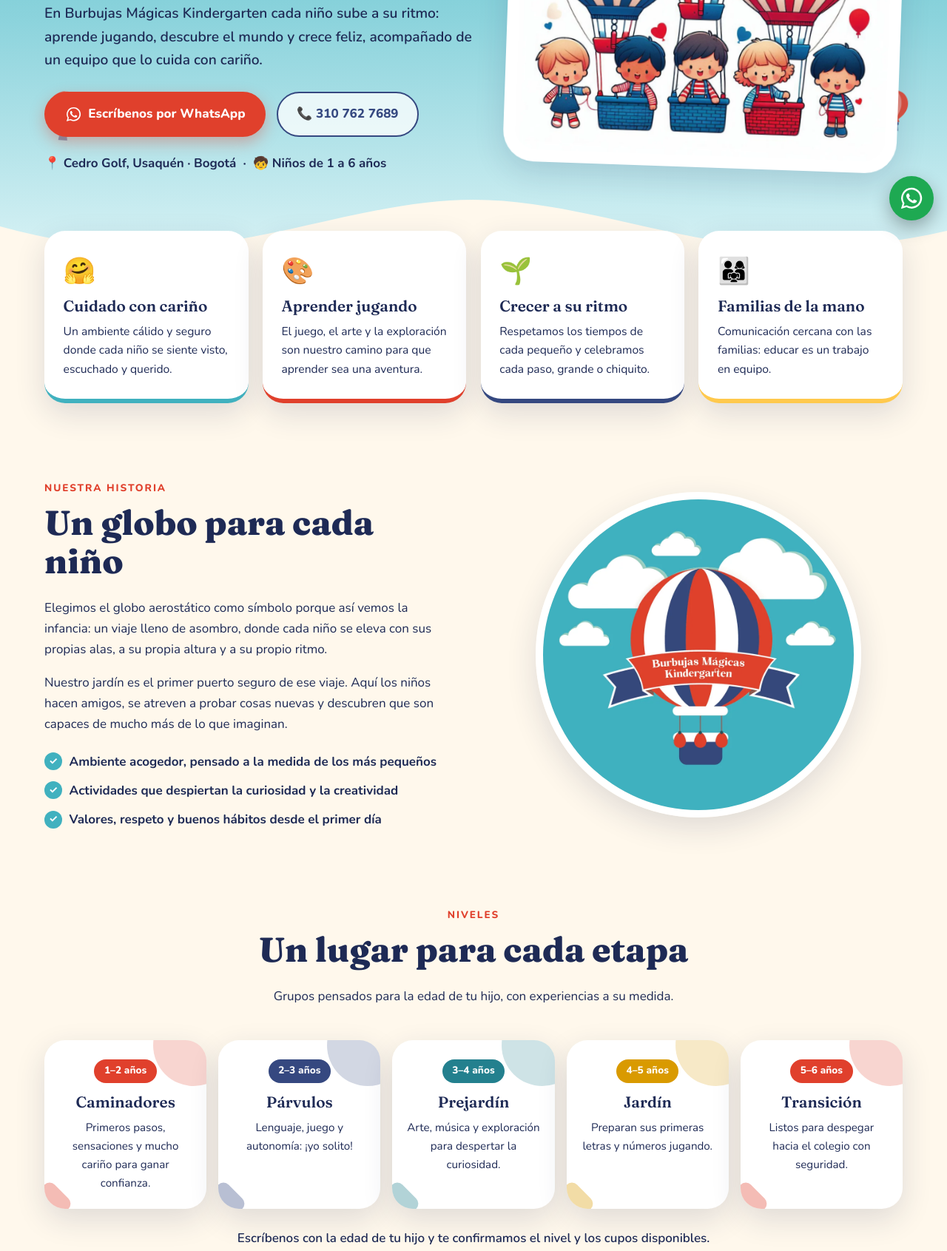
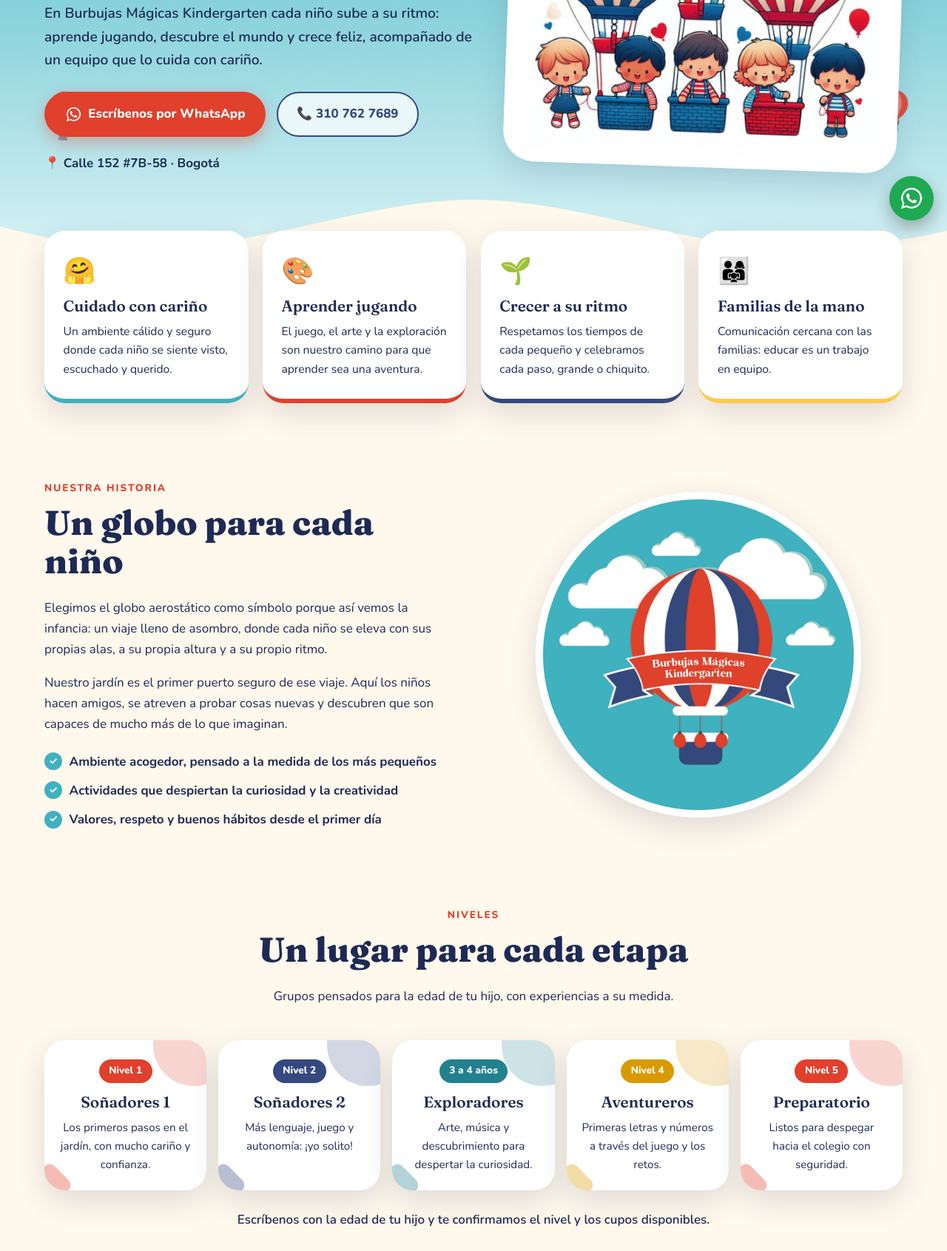
Before and after one commit to nicolasdcubillos/burbujas-magicas-kindergarten, a plain HTML site: page index.html in a window 1280 px wide. Shown: the part 484-2175 px from the top of the page at 74% size. Drawn offline with nearby package versions, Linux system fonts and the light colour scheme.

Commit message:
Update address to Calle 152 #7B-58 and course names

```diff
--- a/index.html
+++ b/index.html
@@ -33,12 +33,11 @@
     "telephone": "+57 310 762 7689",
     "address": {
       "@type": "PostalAddress",
-      "streetAddress": "Carrera 7C #151-25, Cedro Golf",
+      "streetAddress": "Calle 152 #7B-58",
       "addressLocality": "Bogotá",
       "addressRegion": "Bogotá D.C.",
       "addressCountry": "CO"
     },
-    "typicalAgeRange": "1-6",
     "image": "https://nicolasdcubillos.github.io/burbujas-magicas-kindergarten/assets/img/og.jpg",
     "url": "https://nicolasdcubillos.github.io/burbujas-magicas-kindergarten/",
     "sameAs": ["https://www.facebook.com/profile.php?id=100054649501671"]
@@ -111,7 +110,7 @@
             </a>
             <a class="btn btn-ghost" href="tel:+573107627689">📞 310 762 7689</a>
           </div>
-          <p class="hero-loc">📍 Cedro Golf, Usaquén · Bogotá &nbsp;·&nbsp; 🧒 Niños de 1 a 6 años</p>
+          <p class="hero-loc">📍 Calle 152 #7B-58 · Bogotá</p>
         </div>
         <figure class="hero-art">
           <img src="assets/img/globos-ninos.webp" width="1200" height="1216" alt="Ilustración de cinco niños felices junto a tres globos aerostáticos de rayas rojas, azules y blancas" fetchpriority="high">
@@ -154,11 +153,11 @@
           <p>Grupos pensados para la edad de tu hijo, con experiencias a su medida.</p>
         </div>
         <div class="levels-grid">
-          <article class="level l1 reveal"><span class="age">1–2 años</span><h3>Caminadores</h3><p>Primeros pasos, sensaciones y mucho cariño para ganar confianza.</p></article>
-          <article class="level l2 reveal"><span class="age">2–3 años</span><h3>Párvulos</h3><p>Lenguaje, juego y autonomía: ¡yo solito!</p></article>
-          <article class="level l3 reveal"><span class="age">3–4 años</span><h3>Prejardín</h3><p>Arte, música y exploración para despertar la curiosidad.</p></article>
-          <article class="level l4 reveal"><span class="age">4–5 años</span><h3>Jardín</h3><p>Preparan sus primeras letras y números jugando.</p></article>
-          <article class="level l5 reveal"><span class="age">5–6 años</span><h3>Transición</h3><p>Listos para despegar hacia el colegio con seguridad.</p></article>
+          <article class="level l1 reveal"><span class="age">Nivel 1</span><h3>Soñadores 1</h3><p>Los primeros pasos en el jardín, con mucho cariño y confianza.</p></article>
+          <article class="level l2 reveal"><span class="age">Nivel 2</span><h3>Soñadores 2</h3><p>Más lenguaje, juego y autonomía: ¡yo solito!</p></article>
+          <article class="level l3 reveal"><span class="age">3 a 4 años</span><h3>Exploradores</h3><p>Arte, música y descubrimiento para despertar la curiosidad.</p></article>
+          <article class="level l4 reveal"><span class="age">Nivel 4</span><h3>Aventureros</h3><p>Primeras letras y números a través del juego y los retos.</p></article>
+          <article class="level l5 reveal"><span class="age">Nivel 5</span><h3>Preparatorio</h3><p>Listos para despegar hacia el colegio con seguridad.</p></article>
         </div>
         <p class="center muted reveal">Escríbenos con la edad de tu hijo y te confirmamos el nivel y los cupos disponibles.</p>
       </div>
@@ -231,14 +230,14 @@
           <p class="kicker">Dónde estamos</p>
           <h2>Ven a conocernos</h2>
           <ul class="contact-list">
-            <li><span class="ico-e">📍</span><span>Carrera 7C #151-25<br>Barrio Cedro Golf, Usaquén<br>Bogotá, Colombia</span></li>
+            <li><span class="ico-e">📍</span><span>Calle 152 #7B-58<br>Bogotá, Colombia</span></li>
             <li><span class="ico-e">📞</span><a href="tel:+573107627689">310 762 7689</a></li>
             <li><svg class="ico"><use href="#whatsapp"/></svg><a data-wa href="https://wa.me/573107627689?text=Hola%2C%20quisiera%20agendar%20una%20visita%20a%20Burbujas%20M%C3%A1gicas%20Kindergarten" target="_blank" rel="noopener">Agenda tu visita por WhatsApp</a></li>
           </ul>
-          <p class="cta"><a class="btn btn-ghost" href="https://www.google.com/maps/search/?api=1&query=Carrera%207C%20%23151-25%2C%20Bogot%C3%A1" target="_blank" rel="noopener">🧭 Cómo llegar</a></p>
+          <p class="cta"><a class="btn btn-ghost" href="https://www.google.com/maps/search/?api=1&query=Calle%20152%20%237B-58%2C%20Bogot%C3%A1" target="_blank" rel="noopener">🧭 Cómo llegar</a></p>
         </div>
         <div class="map reveal">
-          <iframe title="Mapa de ubicación de Burbujas Mágicas Kindergarten" src="https://www.google.com/maps?q=Carrera%207C%20%23151-25%2C%20Bogot%C3%A1&output=embed" loading="lazy" referrerpolicy="no-referrer-when-downgrade" allowfullscreen></iframe>
+          <iframe title="Mapa de ubicación de Burbujas Mágicas Kindergarten" src="https://www.google.com/maps?q=Calle%20152%20%237B-58%2C%20Bogot%C3%A1&output=embed" loading="lazy" referrerpolicy="no-referrer-when-downgrade" allowfullscreen></iframe>
         </div>
       </div>
     </section>
@@ -250,10 +249,10 @@
           <h2>Lo que más nos preguntan</h2>
         </div>
         <details class="reveal"><summary>¿Hay descuento en la matrícula?</summary><p>Sí: si pagas el año completo por adelantado, tienes descuento. Escríbenos por WhatsApp y te contamos las condiciones.</p></details>
-        <details class="reveal"><summary>¿Dónde queda el jardín?</summary><p>Estamos en la Carrera 7C #151-25, barrio Cedro Golf (Usaquén), en Bogotá.</p></details>
+        <details class="reveal"><summary>¿Dónde queda el jardín?</summary><p>Estamos en la Calle 152 #7B-58, en Bogotá.</p></details>
         <details class="reveal"><summary>¿Cómo puedo pedir información?</summary><p>Escríbenos por WhatsApp o llámanos al 310 762 7689. Con gusto te contamos los niveles disponibles y cómo es el proceso de matrícula.</p></details>
         <details class="reveal"><summary>¿Puedo conocer el jardín antes de matricular?</summary><p>¡Claro! Nos encanta recibir a las familias. Escríbenos para coordinar una visita.</p></details>
-        <details class="reveal"><summary>¿Para qué edades es el jardín?</summary><p>Recibimos niños de 1 a 6 años, organizados por niveles. Escríbenos con la edad de tu hijo y te indicamos el nivel que le corresponde para 2027.</p></details>
+        <details class="reveal"><summary>¿Para qué edades es el jardín?</summary><p>Tenemos cinco cursos: Soñadores 1, Soñadores 2, Exploradores (3 a 4 años), Aventureros y Preparatorio. Escríbenos con la edad de tu hijo y te indicamos el nivel que le corresponde para 2027.</p></details>
         <details class="reveal"><summary>¿Cómo me mantengo al tanto de lo que hace mi hijo?</summary><p>Compartimos novedades y actividades en nuestra página de Facebook y mantenemos comunicación cercana con las familias.</p></details>
       </div>
     </section>
@@ -265,7 +264,7 @@
           <h2>¡Te esperamos con los brazos abiertos!</h2>
           <p>Cuéntanos sobre tu pequeño. Te respondemos con mucho gusto.</p>
           <ul class="contact-list">
-            <li><span class="ico-e">📍</span><a href="#ubicacion">Carrera 7C #151-25, Cedro Golf · Bogotá</a></li>
+            <li><span class="ico-e">📍</span><a href="#ubicacion">Calle 152 #7B-58 · Bogotá</a></li>
             <li><svg class="ico"><use href="#whatsapp"/></svg><a data-wa href="https://wa.me/573107627689" target="_blank" rel="noopener">WhatsApp: 310 762 7689</a></li>
             <li><span class="ico-e">📞</span><a href="tel:+573107627689">Llámanos: 310 762 7689</a></li>
             <li><span class="ico-e">👍</span><a href="https://www.facebook.com/profile.php?id=100054649501671" target="_blank" rel="noopener">Síguenos en Facebook</a></li>
@@ -281,7 +280,7 @@
   <footer class="footer">
     <div class="wrap">
       <p><b>Burbujas Mágicas Kindergarten</b> · Aquí tus pequeños despegan 🎈</p>
-      <p class="small">📍 Carrera 7C #151-25, Cedro Golf · Bogotá · 📞 310 762 7689</p>
+      <p class="small">📍 Calle 152 #7B-58 · Bogotá · 📞 310 762 7689</p>
       <p class="small">© <span id="year">2026</span> Burbujas Mágicas Kindergarten. Todos los derechos reservados.</p>
     </div>
   </footer>
```
Also changed, not shown: 1 other file.
